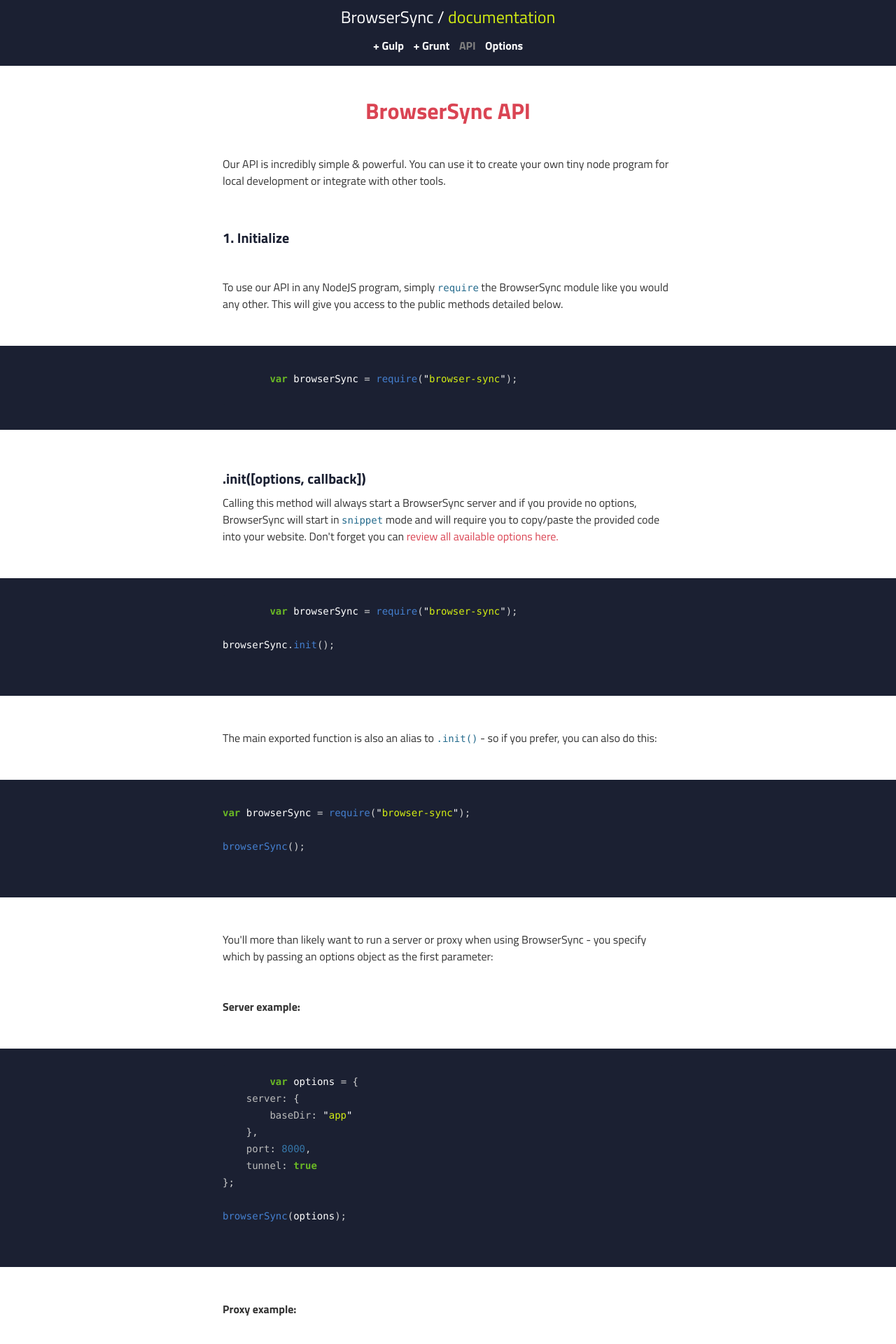
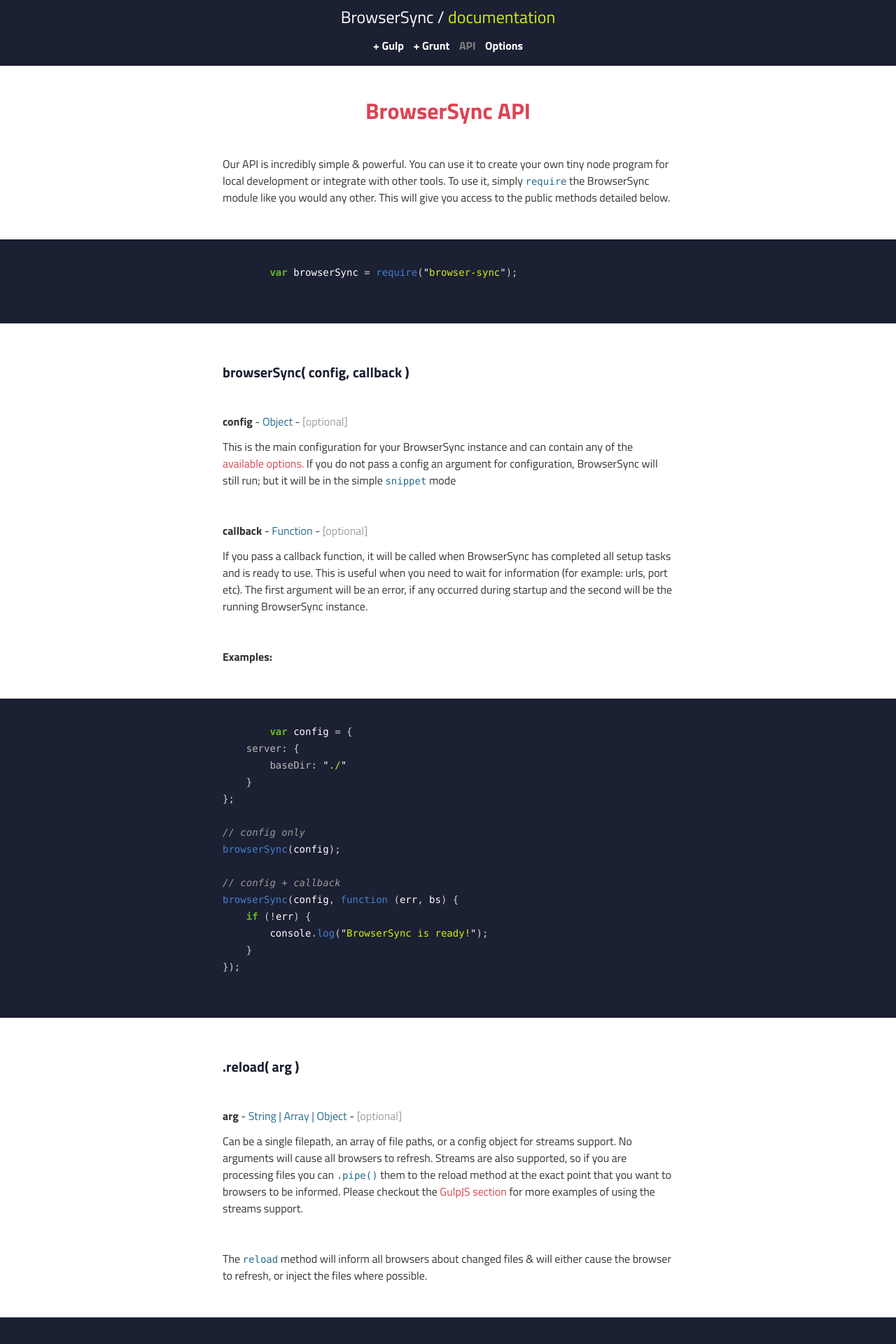
Before and after one commit to susoko/browser-sync-website, a Jekyll site: the page built from docs/api.html, in a window 1280 px wide. Shown: the top 1920 px of the page at 70% size. Built offline with Jekyll 4.4.1, drawn with Linux system fonts in a browser that asks for light colours; some of the changed text lies outside the part shown.

Commit message:
Added api docs

```diff
--- a/_config.yml
+++ b/_config.yml
@@ -49,3 +49,4 @@
   source: "https://github.com/shakyShane/browser-sync"
   twitter: "https://twitter.com/browsersync"
   npm: "https://npmjs.org/shakyshane/browser-sync"
+  gulp: "/docs/gulp"
--- /dev/null
+++ b/_includes/scripts/api/active.js
@@ -0,0 +1,5 @@
+console.log(browserSync.active) // false
+
+browserSync(config, function (err, bs) {
+    console.log(browserSync.active); // true
+});
--- /dev/null
+++ b/_includes/scripts/api/exit.js
@@ -0,0 +1,3 @@
+browserSync(config, function (err, bs) {
+    browserSync.exit();
+});
--- a/_includes/scripts/api/init.js
+++ b/_includes/scripts/api/init.js
@@ -1,3 +1,15 @@
-var browserSync = require("browser-sync");
+var config = {
+    server: {
+        baseDir: "./"
+    }
+};
 
-browserSync.init();
+// config only
+browserSync(config);
+
+// config + callback
+browserSync(config, function (err, bs) {
+    if (!err) {
+        console.log("BrowserSync is ready!");
+    }
+});
--- /dev/null
+++ b/_includes/scripts/api/notify.js
@@ -0,0 +1,3 @@
+browserSync.notify("Compiling, please wait!");
+
+browserSync.notify("HTML <span color='green'>is</span> supported too!");
--- /dev/null
+++ b/_includes/scripts/api/reload.string.js
@@ -0,0 +1,11 @@
+// browser reload
+browserSync.reload();
+
+// single file
+browserSync.reload( "styles.css" );
+
+// multiple files
+browserSync.reload( ["styles.css", "ie.css"] );
+
+// streams support
+browserSync.reload( { stream: true } );
--- a/css/core.css
+++ b/css/core.css
@@ -1818,6 +1818,12 @@
     padding: 0;
     padding-top: 12px; }
 
+.color-teal {
+  color: #256b8d; }
+
+.color-grey {
+  color: #9e9e9e; }
+
 .steps {
   margin-left: 0;
   list-style: none; }
--- a/docs/api.html
+++ b/docs/api.html
@@ -11,10 +11,7 @@
         <h2 class="text--center">{{page.title}}</h2>
 
         <p>Our API is incredibly simple & powerful. You can use it to create your own
-            tiny node program for local development or integrate with other tools.</p>
-
-        <h3>1. Initialize</h3>
-        <p>To use our API in any NodeJS program, simply <code>require</code> the BrowserSync module like you would any other.
+            tiny node program for local development or integrate with other tools. To use it, simply <code>require</code> the BrowserSync module like you would any other.
             This will give you access to the public methods detailed below.</p>
     </div>
     <div class="code-sample">
@@ -26,10 +23,22 @@
     </div>
     <div class="container">
 
-        <h3 class="flush">.init([options, callback])</h3>
-        <p>Calling this method will always start a BrowserSync server and if you provide no options, BrowserSync will start in <code>snippet</code> mode
-        and will require you to copy/paste the provided code into your website. Don't forget you can <a href="/docs/options">review all available options here.</a></p>
+        <h3>browserSync( config, callback )</h3>
+        <ul class="nav">
+            <li class="name"><strong>config</strong> - <span class="color-teal">Object</span> - <span class="color-grey">[optional]</span></li>
+        </ul>
+        <p>This is the main configuration for your BrowserSync instance and can contain any of the <a href="/docs/options">available options.</a>
+        If you do not pass a config an argument for configuration, BrowserSync will still run; but it will be in the simple <code>snippet</code>
+        mode</p>
 
+        <ul class="nav">
+            <li><strong>callback</strong> - <span class="color-teal">Function</span> - <span class="color-grey">[optional]</span></li>
+        </ul>
+        <p>If you pass a callback function, it will be called when BrowserSync has completed all setup tasks and is ready to use. This
+        is useful when you need to wait for information (for example: urls, port etc). The first argument will be an error, if any occurred
+        during startup and the second will be the running BrowserSync instance.</p>
+
+        <p><strong>Examples:</strong></p>
     </div>
 
     <div class="code-sample">
@@ -41,34 +50,67 @@
     </div>
 
     <div class="container">
-        <p>The main exported function is also an alias to <code>.init()</code> - so if you prefer, you can also do this: </p>
+        <h3>.reload( arg )</h3>
+        <ul class="nav">
+            <li class="name"><strong>arg</strong> - <span class="color-teal">String | Array | Object</span> - <span class="color-grey">[optional]</span></li>
+        </ul>
+        <p>Can be a single filepath, an array of file paths, or a config object for streams support.
+            No arguments will cause all browsers to refresh. Streams are also supported, so if you are processing files you can <code>.pipe()</code> them to the reload method at the exact point that you want to browsers to be informed. Please checkout the
+            <a href="{{site.links.gulp}}">GulpJS section</a> for more examples of using the streams support.</p>
+
+        <p>The <code>reload</code> method will inform all browsers about changed files & will either cause the browser to refresh, or inject the files where possible.</p>
+    </div>
+    <div class="code-sample">
+
+        {% highlight javascript %}
+        {% include scripts/api/reload.string.js %}
+        {% endhighlight %}
+
+    </div>
+    <div class="container">
+        <h3>.notify( content )</h3>
+        <ul class="nav">
+            <li class="name"><strong>content</strong> - <span class="color-teal">String</span></li>
+        </ul>
+        <p>HTML also supported.</p>
+        <p>You can flash a message to all browsers by calling this method. You could use this for displaying console errors,
+            waiting messages, or anything else! A common use-case would be to notify a user that an async task has started/finished - compiling SASS/LESS for example. That's exactly how
+        we use it to build <em>this</em> website, along with a little notification when Jekyll is re-building.</p>
+
+    </div>
+    <div class="code-sample">
+        {% highlight javascript %}
+        {% include scripts/api/notify.js %}
+        {% endhighlight %}
+    </div>
+
+    <div class="container">
+        <h3>.active</h3>
+
+        <ul class="nav">
+            <li class="name"><span class="color-teal">Boolean</span></li>
+        </ul>
+
+        <p>A simple true/false flag that you can use to determine if there's a currently-running BrowserSync instance</p>
+
     </div>
 
     <div class="code-sample">
         {% highlight javascript %}
-var browserSync = require("browser-sync");
-
-browserSync();
+        {% include scripts/api/active.js %}
         {% endhighlight %}
     </div>
 
     <div class="container">
-        <p>You'll more than likely want to run a server or proxy when using BrowserSync - you specify which by passing an options object as the first parameter:</p>
+        <h3>.exit()</h3>
 
-        <p><strong>Server example:</strong></p>
+        <p>This method will close any running server, stop file watching & exit the current process.</p>
+
     </div>
     <div class="code-sample">
         {% highlight javascript %}
-        {% include scripts/api/init.options.server.js %}
+        {% include scripts/api/exit.js %}
         {% endhighlight %}
     </div>
 
-    <div class="container">
-    <p><strong>Proxy example:</strong></p>
-    </div>
-    <div class="code-sample">
-        {% highlight javascript %}
-        {% include scripts/api/init.options.proxy.js %}
-        {% endhighlight %}
-    </div>
 </section>
```
Also changed, not shown: _scss/theme/_code.scss (+7 -0 lines), _includes/scripts/api/init.callback.js (added), css/core.min.css.
